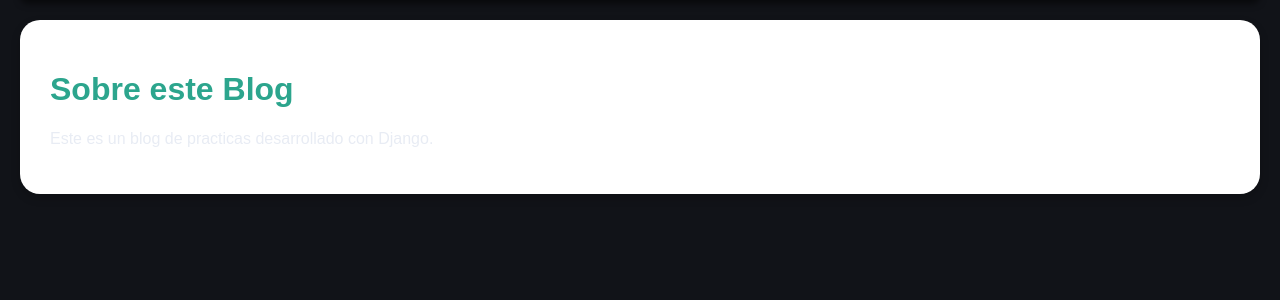
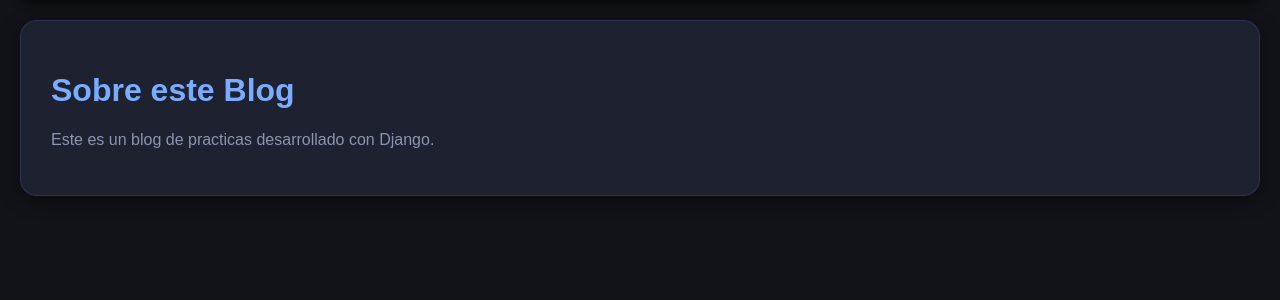
Before and after one commit to gaelarmijos012-sys/Blog_Django, a Django app: page /about/ in a window 1280 px wide. Shown: the part 89-389 px from the top of the page. Run offline with Django 5.2, Linux system fonts and the light colour scheme.

Commit message:
cambios ligeros al codigo

```diff
--- a/blog/models.py
+++ b/blog/models.py
@@ -1,5 +1,6 @@
 from django.db import models
 from django.utils import timezone
+
 
 class Post(models.Model):
     titulo = models.CharField(max_length=200)
@@ -9,4 +10,3 @@ class Post(models.Model):
 
     def __str__(self):
         return self.titulo
-# Create your models here.
--- a/blog/templates/about.html
+++ b/blog/templates/about.html
@@ -5,15 +5,16 @@
 
 <style>
     .about-container {
-        background: white;
+        background: #1e2130;
+        border: 1px solid #2e3250;
         padding: 30px;
-        border-radius: 20px;
+        border-radius: 16px;
         margin-top: 20px;
-        box-shadow: 0 4px 10px rgba(0,0,0,0.2);
+        box-shadow: 0 4px 20px rgba(0,0,0,0.4);
+        color: #e8ecf4;
     }
-    .about-container h1 {
-        color: #2CA58D;
-    }
+    .about-container h1 { color: #7aadff; }
+    .about-container p  { color: #8b95b0; }
 </style>
 
 <div class="about-container">
--- a/blog/templates/home.html
+++ b/blog/templates/home.html
@@ -45,6 +45,9 @@
     }
     #buscador::placeholder { color: #5a6a8a; }
     #buscador:focus { border-color: #4f8ef7; box-shadow: 0 0 0 3px rgba(79,142,247,0.2); }
+    .search-wrap { margin: 20px 0; position: relative; }
+    .search-icon { position: absolute; left: 14px; top: 50%; transform: translateY(-50%); font-size: 18px; pointer-events: none; }
+    #no-resultados { display: none; text-align: center; color: #5a6a8a; padding: 30px; }
 </style>
 
 <header class="fade-in">
--- a/config/settings.py
+++ b/config/settings.py
@@ -11,6 +11,7 @@ https://docs.djangoproject.com/en/6.0/ref/settings/
 """
 
 from pathlib import Path
+import os
 
 # Build paths inside the project like this: BASE_DIR / 'subdir'.
 BASE_DIR = Path(__file__).resolve().parent.parent
@@ -117,7 +118,7 @@ USE_TZ = True
 
 STATIC_URL = 'static/'
 
-import os
+DEFAULT_AUTO_FIELD = 'django.db.models.BigAutoField'
 
 MEDIA_URL = '/media/'
 MEDIA_ROOT = os.path.join(BASE_DIR, 'media')
```
Also changed, not shown: blog/templates/contacto.html (+7 -6 lines), config/urls.py (+12 -0 lines), 1 other file.
